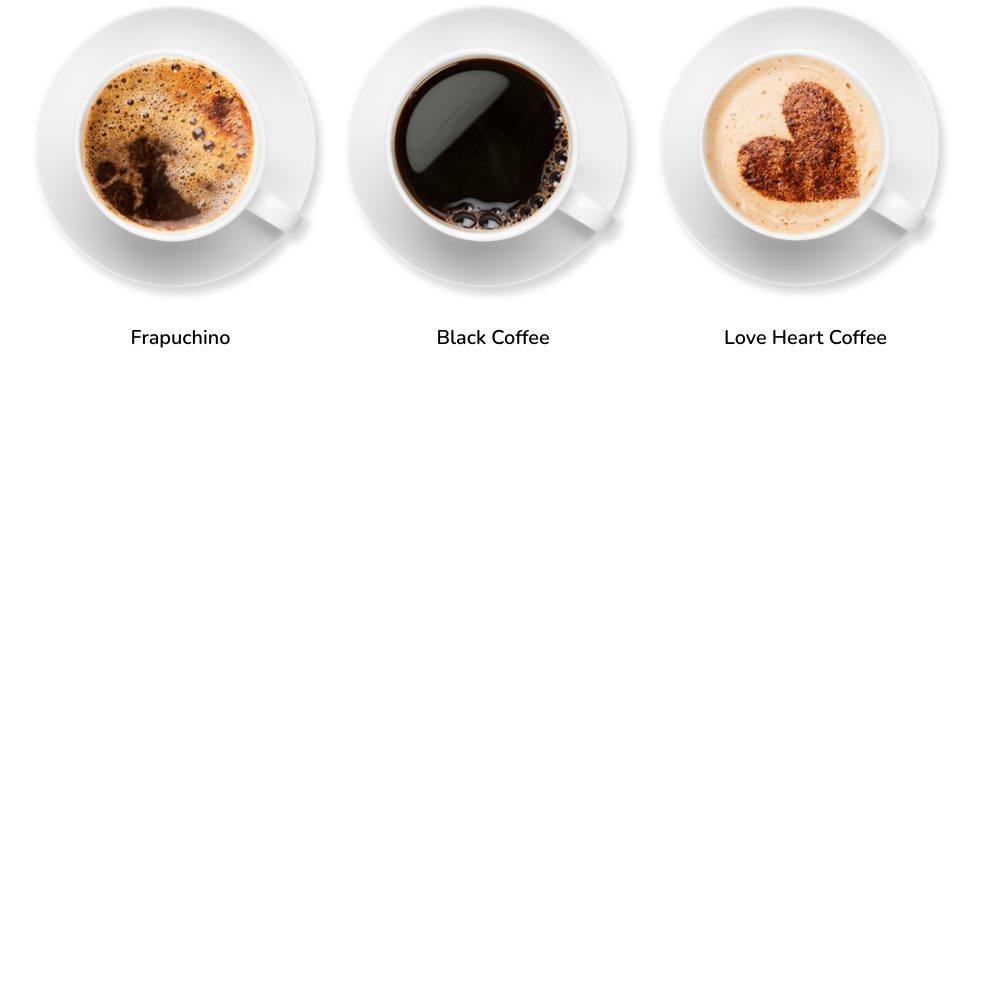
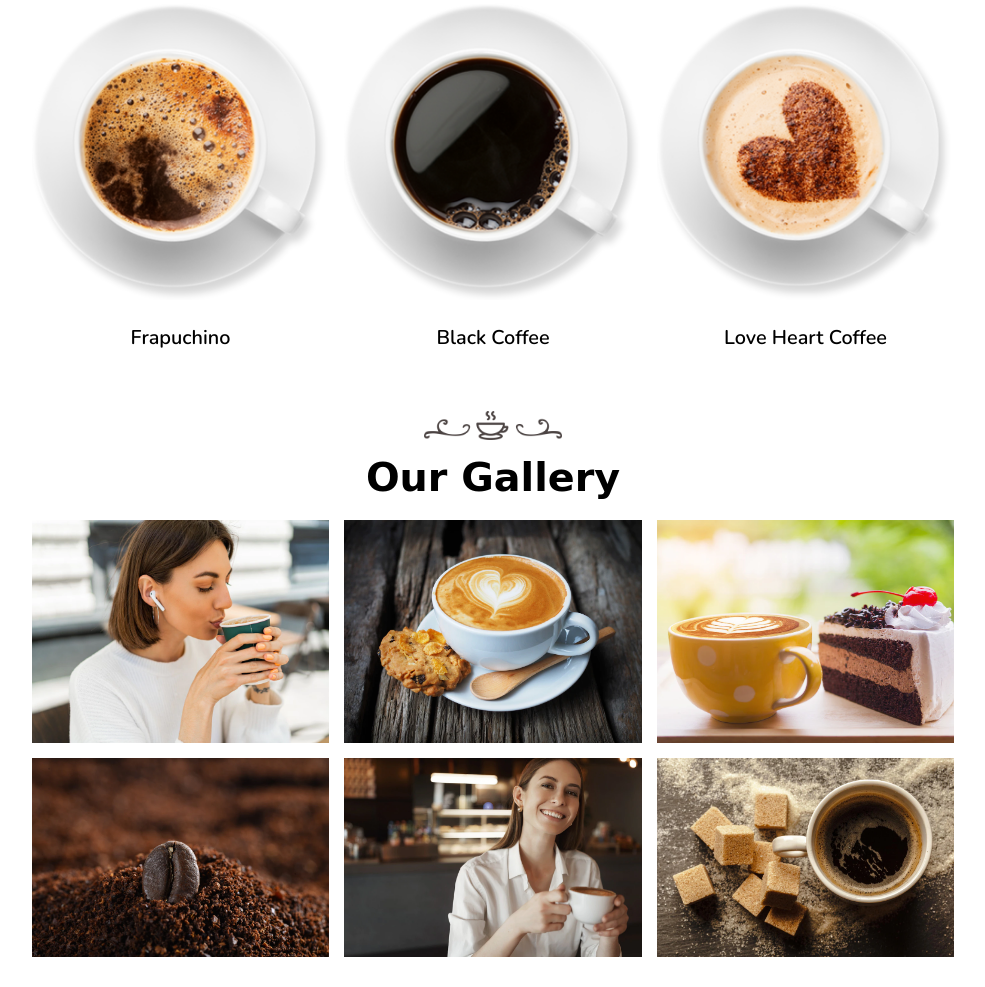
Before and after one commit to Lemon-Maniac/coffe-blog, a plain HTML site: page index.html in a window 1280 px wide. Shown: the part 2275-3262 px from the top of the page, without its empty margins (147-1132 px from the left). Before the commit the page ends 2656 px from the top, so only its background shows below. Drawn offline with nearby package versions, Linux system fonts and the light colour scheme; a script that the page names is missing; a web font is replaced by a local one.

Commit message:
menambahkan gallery

```diff
--- a/index.html
+++ b/index.html
@@ -130,6 +130,23 @@
     </section>
     <!-- menu section end -->
 
+    <!-- galery section start -->
+    <section class="galery" id="galery">
+        <div class="heading">
+            <img src="images/heading-img.png" alt="">
+            <h3>our gallery</h3>
+        </div>
+
+        <div class="box-container">
+            <img src="images/gallery-1.webp" alt="">
+            <img src="images/gallery-2.webp" alt="">
+            <img src="images/gallery-3.webp" alt="">
+            <img src="images/gallery-4.webp" alt="">
+            <img src="images/gallery-5.webp" alt="">
+            <img src="images/gallery-6.webp" alt="">
+        </div>
+    </section>
+    <!-- galery section end -->
 
 <!-- link script js -->
 <script src="script.js"></script>
--- a/responsif.css
+++ b/responsif.css
@@ -79,6 +79,9 @@
         font-size: 50%;
     }
 
+    .heading img{
+        height: 4rem;
+    }
     /* facility start */
     .heading h3{
         font-size: 3rem;
--- a/style.css
+++ b/style.css
@@ -236,3 +236,20 @@ section{
     color: black;
 }
 /* menu end */
+
+/* gallery start */
+
+.galery .box-container{
+    display: grid;
+    justify-content: center;
+    grid-template-columns: repeat(auto-fit, 30rem);
+    gap: 1.5rem;
+}
+
+.galery .box-container img{
+    height: 100%;
+    width: 100%;
+    object-fit: cover;
+}
+
+/* gallery end */
```
